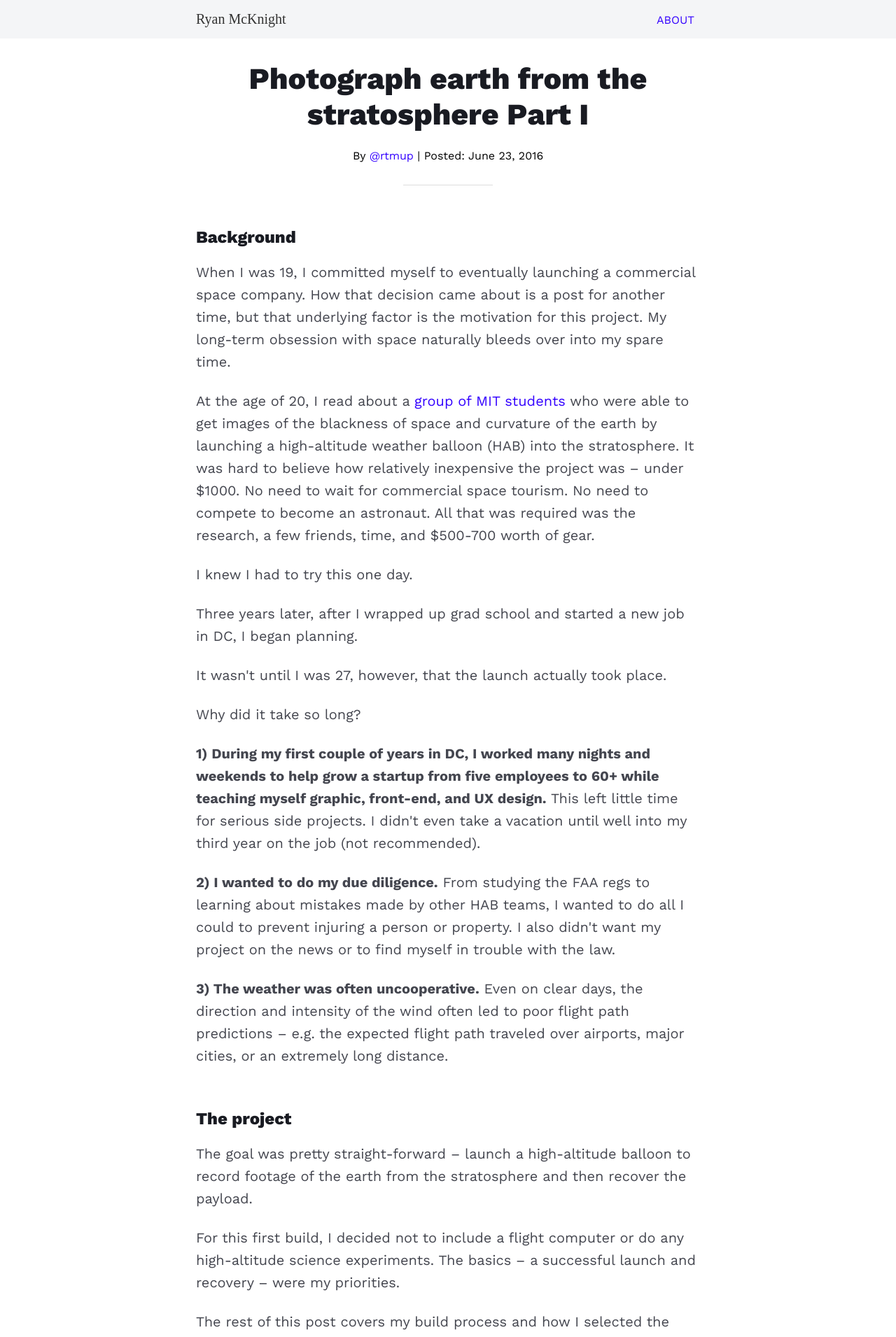
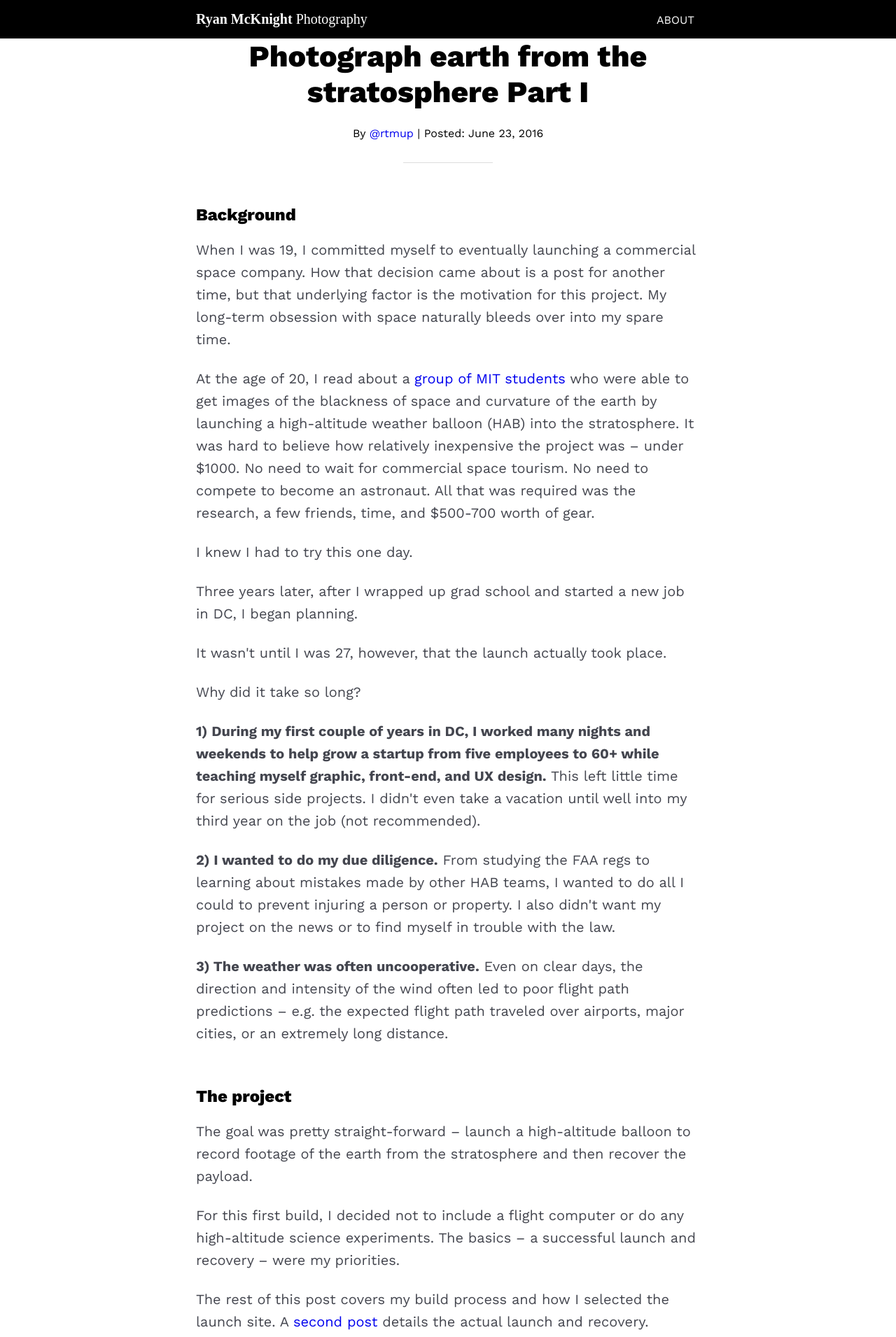
Before and after one commit to mcknightlabs/mcknight-studio, a Jekyll site: the page built from _posts/goal/2016-06-23-hab-part-1.md, in a window 1280 px wide. Shown: the top 1911 px of the page at 70% size. Built offline with Jekyll 4.4.1, drawn with Linux system fonts in a browser that asks for light colours; comment, search, counter and statistics services are not loaded.

Commit message:
updates styling

```diff
--- a/_includes/nav-desktop.html
+++ b/_includes/nav-desktop.html
@@ -1,5 +1,5 @@
 <nav class="top-nav-desktop">
-	<a href="{{ site.github.url }}" class="{% if page.url == '/index' %}current{% endif %}"><span class="site-logo">Ryan McKnight</span></a>
+	<a href="{{ site.github.url }}" class="site-name {% if page.url == '/index' %}current{% endif %}">Ryan McKnight <span class="site-subname">Photography</span></a>
 	<ul class="nav">
 		<li>
 			<a href="{{ site.github.url }}/about" class="{% if page.url == '/about' %}current{% endif %}">About</a>
--- a/_layouts/default.html
+++ b/_layouts/default.html
@@ -29,7 +29,7 @@
 
 	<body class="top-nav-push">
 		<div class="menu-wrapper hide-on-desktop">
-			<a href="{{ site.github.url }}/index.html" class="{% if page.url == '/index.html' %}current{% endif %}"><span class="site-logo site-logo-outside">RM</span></a>
+			<a href="{{ site.github.url }}/index.html" class="site-name {% if page.url == '/index.html' %}current{% endif %}">Ryan McKnight <span class="site-subname">Photography</span></a>
 			{% include nav-mobile.html navclass='nav-top' %}
 			<a id="showTopPush" class="main-menu-btn">Menu <img src="{{ site.github.url }}/media/img/menu-icon.png" width="25" height="14" class="hamburger-icon"></a>
 		</div>
--- a/index.html
+++ b/index.html
@@ -1,6 +1,8 @@
 ---
 layout: default
 ---
+
+<img src="/media/img/featured/1-green-seaturtle-galapagos.jpg">
 
 <section class="article-section home">
 
--- /dev/null
+++ b/scss/_gallery.scss
@@ -0,0 +1,49 @@
+.gallery {
+	display: grid;
+	grid-gap: 1rem;
+	grid-template-columns: repeat(12, 1fr);
+	margin-top: 2.5rem;
+	a {
+		&:hover {
+			text-decoration: none;
+		}
+	}
+	p {
+		font-size: .875rem;
+		margin: .5rem 0 0 0;
+	}
+	h2 {
+		font-family: Merriweather, serif;
+		font-size: 1rem;
+		font-weight: 700;
+		margin: 0;
+	}
+	figure {
+		border: 1px solid #e9ecef;
+		grid-column: span 12;
+		margin-bottom: 2.5rem;
+		transition: all .2s ease;
+		width: 100%;
+		figcaption {
+			margin: 0;
+			padding: 1.25rem;
+		}
+		&:hover {
+		    -webkit-box-shadow: 3px 3px 30px -2px rgba(153,153,153,.5);
+		    -moz-box-shadow: 3px 3px 30px -2px rgba(153,153,153,.5);
+		    box-shadow: 3px 3px 30px -2px rgba(153,153,153,.5);
+		    -webkit-transform: translateY(-2px);
+		    transform: translateY(-2px);
+		}
+	}
+}
+
+// medium screen size up
+@media (min-width: 600px ) {
+	.gallery {
+		grid-gap: 2rem;
+		figure {
+			grid-column: span 6;
+		}
+	}
+}
--- a/scss/_global.scss
+++ b/scss/_global.scss
@@ -4,61 +4,31 @@
 	-moz-osx-font-smoothing: grayscale;
 	overflow-y: scroll;
 }
-.gallery {
-	margin-top: 2.5rem;
-	display: grid;
-	grid-template-columns: repeat(12, 1fr);
-	grid-gap: 1rem;
-	h2 {
-		font-family: Merriweather;
-		font-size: 1rem;
-		font-weight: 700;
-		margin: 0;
-	}
-	p {
-		margin: .5rem 0 0 0;
-		font-size: .875rem;
-	}
-	.card-bg-img {
-		height: 200px;
-		width: 100%;
-		background-size: cover;
-		background-position: center center;
-	}
-	figure {
-		grid-column: span 12;
-		margin-bottom: 2.5rem;
-		transition: all .2s ease;
-		border: 1px solid #e9ecef;
-		width: 100%;
-		figcaption {
-			margin: 0;
-			padding: 1.25rem;
-		}
-		&:hover {
-		    -webkit-box-shadow: 3px 3px 30px -2px rgba(153,153,153,.5);
-		    -moz-box-shadow: 3px 3px 30px -2px rgba(153,153,153,.5);
-		    box-shadow: 3px 3px 30px -2px rgba(153,153,153,.5);
-		    -webkit-transform: translateY(-2px);
-		    transform: translateY(-2px);
-		}
-	}
-	a {
-		&:hover {
-			text-decoration: none;
-		}
+p, li {
+	color: #44464f;
+	font-size: 1.25rem;
+	font-weight: 400;
+	line-height: 1.6;
+}
+p {
+	margin-bottom: 1.5rem;
+}
+li {
+	margin-bottom: .5rem;
+}
+a {
+	text-decoration: none;
+	&:hover {
+		text-decoration: underline;
 	}
 }
-.shopify-collection {
-	padding: .5rem;
+img {
+	max-width: 100%;
 }
-.shopify-buy__product {
-	margin-bottom: 2rem;
-}
-.home {
-	h1 {
-		margin-bottom: 3rem;
-	}
+
+// headers
+h1, h2, h3, h4, h5 {
+	font-weight: 600;
 }
 h1 {
 	margin: .5rem 0 1rem 0;
@@ -73,14 +43,8 @@
 ul, ol {
 	margin-left: 1.5rem;
 }
-th, td {
-	text-align: left;
-	padding: 1rem 0;
-}
-h1, h2, h3, h4, h5 {
-	color: #191b22;
-	font-weight: 600;
-}
+
+// tables
 table {
 	font-size: .875rem;
 	width: 100%;
@@ -106,28 +70,12 @@
 .table-striped>tbody>tr:nth-child(odd)>th {
 	background-color: #f6f7f8;
 }
-p, li {
-	color: #44464f;
-	font-size: 1.25rem;
-	font-weight: 400;
-	line-height: 1.6;
+th, td {
+	text-align: left;
+	padding: 1rem 0;
 }
-p {
-	margin-bottom: 1.5rem;
-}
-li {
-	margin-bottom: .5rem;
-}
-img {
-	max-width: 100%;
-}
-a {
-	color: #3300FF;
-	text-decoration: none;
-	&:hover {
-		text-decoration: underline;
-	}
-}
+
+// figures
 figure {
 	max-width: 100%;
 	margin: 0 auto 2.5rem auto !important;
@@ -162,7 +110,6 @@
     padding-bottom: 90px; /* must be same height as the footer */
     margin: 0 auto;
 }
-
 
 // dividers
 .small-divider {
@@ -205,11 +152,12 @@
     box-sizing: border-box;
 }
 
-// image styling
+// image
 .img-border {
 	border: solid 1px #ccc;
 }
 
+// blockquote
 blockquote {
 	color: #3300FF;
 	font-size: 1.5rem;
@@ -228,17 +176,17 @@
 		letter-spacing: 1px;
 	}
 }
+
+// card
+.card-bg-img {
+	background-size: cover;
+	background-position: center center;
+	height: 200px;
+	width: 100%;
+}
+
 // medium screen size up
 @media (min-width: 600px ) {
-	.gallery {
-		grid-gap: 2rem;
-		figure {
-			grid-column: span 6;
-		}
-	}
-	.shopify-collection {
-		margin: 2rem;
-	}
 	p, li {
 		font-size: 1.25rem;
 	}
--- a/scss/_nav.scss
+++ b/scss/_nav.scss
@@ -4,13 +4,9 @@
 }
 header {
 	display: block;
-	background: #F4F5F7;
+	background: #000;
 	padding: 1rem 0;
-	margin: 0 0 2rem 0;
-}
-.rtmup-headshot {
-	float: right;
-	margin: 0 0 1rem 1rem;
+	margin: 0;
 }
 
 // top nav
@@ -45,27 +41,32 @@
 				padding: 0.8em;
 				letter-spacing: 1px;
 				&:hover {
-					background: #3300FF;
+					background: #000;
 				}
 				&:active {
-					background: #3300FF;
+					background: #000;
 					color: #fff;
 				}
 			}
 		}
 	}
 }
-.site-logo {
+.site-name {
 	display: inline-block;
-	font-size: 1.25rem;
+	font-size: .875rem;
 	font-family: Montserrat;
-	color: #333 !important;
+	font-weight: 600;
+	color: #fff;
+	&:hover {
+		text-decoration: none;
+	}
+}
+.site-subname {
+	font-weight: 100;
 }
 .menu-wrapper {
-	background: #F4F5F7;
+	background: #000;
 	padding: 1rem 0.9375rem;
-	border-bottom: solid 1px #ccc;
-	margin-bottom: 2.5rem;
 }
 .main-menu-btn {
 	text-transform: uppercase;
@@ -73,8 +74,7 @@
 	display: block;
 	text-align: center;
 	background: none;
-	margin: .25rem 0 0 0;
-	color: #191b22;
+	color: #fff;
 	&:hover {
 		text-decoration: none;
 	}
@@ -126,7 +126,7 @@
 				a {
 					font-size: 1rem;
 					padding: 0;
-					color: #3300FF;
+					color: #fff;
 					text-decoration: none;
 					text-transform: uppercase;
 					vertical-align: top;
@@ -137,9 +137,10 @@
 			}
 		}
 	}
-	.site-logo {
+	.site-name {
 		float: none;
-		color: #3300FF;
+		color: #fff;
+		font-size: 1.25rem;
 	}
 	.header {
 		display: block;
--- /dev/null
+++ b/scss/_shopify.scss
@@ -0,0 +1,13 @@
+.shopify-collection {
+	padding: .5rem;
+}
+.shopify-buy__product {
+	margin-bottom: 2rem;
+}
+
+// medium screen size up
+@media (min-width: 600px ) {
+	.shopify-collection {
+		margin: 2rem;
+	}
+}
--- a/scss/app.scss
+++ b/scss/app.scss
@@ -6,7 +6,8 @@
 @import "form";
 @import "listing";
 @import "article";
-@import "grid";
+@import "gallery";
+@import "shopify";
 @import "footer";
 @import "comments";
 @import "mailchimp";
--- a/stylesheets/app.css
+++ b/stylesheets/app.css
@@ -364,50 +364,28 @@
   -moz-osx-font-smoothing: grayscale;
   overflow-y: scroll; }
 
-.gallery {
-  margin-top: 2.5rem;
-  display: grid;
-  grid-template-columns: repeat(12, 1fr);
-  grid-gap: 1rem; }
-.gallery h2 {
-  font-family: Merriweather;
-  font-size: 1rem;
-  font-weight: 700;
-  margin: 0; }
-.gallery p {
-  margin: .5rem 0 0 0;
-  font-size: .875rem; }
-.gallery .card-bg-img {
-  height: 200px;
-  width: 100%;
-  background-size: cover;
-  background-position: center center; }
-.gallery figure {
-  grid-column: span 12;
-  margin-bottom: 2.5rem;
-  transition: all .2s ease;
-  border: 1px solid #e9ecef;
-  width: 100%; }
-.gallery figure figcaption {
-  margin: 0;
-  padding: 1.25rem; }
-.gallery figure:hover {
-  -webkit-box-shadow: 3px 3px 30px -2px rgba(153, 153, 153, 0.5);
-  -moz-box-shadow: 3px 3px 30px -2px rgba(153, 153, 153, 0.5);
-  box-shadow: 3px 3px 30px -2px rgba(153, 153, 153, 0.5);
-  -webkit-transform: translateY(-2px);
-  transform: translateY(-2px); }
-.gallery a:hover {
+p, li {
+  color: #44464f;
+  font-size: 1.25rem;
+  font-weight: 400;
+  line-height: 1.6; }
+
+p {
+  margin-bottom: 1.5rem; }
+
+li {
+  margin-bottom: .5rem; }
+
+a {
   text-decoration: none; }
+a:hover {
+  text-decoration: underline; }
 
-.shopify-collection {
-  padding: .5rem; }
+img {
+  max-width: 100%; }
 
-.shopify-buy__product {
-  margin-bottom: 2rem; }
-
-.home h1 {
-  margin-bottom: 3rem; }
+h1, h2, h3, h4, h5 {
+  font-weight: 600; }
 
 h1 {
   margin: .5rem 0 1rem 0; }
@@ -421,14 +399,6 @@
 
 ul, ol {
   margin-left: 1.5rem; }
-
-th, td {
-  text-align: left;
-  padding: 1rem 0; }
-
-h1, h2, h3, h4, h5 {
-  color: #191b22;
-  font-weight: 600; }
 
 table {
   font-size: .875rem;
@@ -453,26 +423,9 @@
 .table-striped > tbody > tr:nth-child(odd) > td, .table-striped > tbody > tr:nth-child(odd) > th {
   background-color: #f6f7f8; }
 
-p, li {
-  color: #44464f;
-  font-size: 1.25rem;
-  font-weight: 400;
-  line-height: 1.6; }
-
-p {
-  margin-bottom: 1.5rem; }
-
-li {
-  margin-bottom: .5rem; }
-
-img {
-  max-width: 100%; }
-
-a {
-  color: #3300FF;
-  text-decoration: none; }
-a:hover {
-  text-decoration: underline; }
+th, td {
+  text-align: left;
+  padding: 1rem 0; }
 
 figure {
   max-width: 100%;
@@ -560,15 +513,13 @@
 blockquote p, blockquote citation, blockquote citation a, blockquote li {
   letter-spacing: 1px; }
 
+.card-bg-img {
+  background-size: cover;
+  background-position: center center;
+  height: 200px;
+  width: 100%; }
+
 @media (min-width: 600px) {
-  .gallery {
-    grid-gap: 2rem; }
-  .gallery figure {
-    grid-column: span 6; }
-
-  .shopify-collection {
-    margin: 2rem; }
-
   p, li {
     font-size: 1.25rem; }
 
@@ -596,13 +547,9 @@
 
 header {
   display: block;
-  background: #F4F5F7;
+  background: #000;
   padding: 1rem 0;
-  margin: 0 0 2rem 0; }
-
-.rtmup-headshot {
-  float: right;
-  margin: 0 0 1rem 1rem; }
+  margin: 0; }
 
 .top-nav-desktop, .header {
   display: none; }
@@ -635,22 +582,26 @@
   padding: 0.8em;
   letter-spacing: 1px; }
 .top-nav ul li .menu-link:hover {
-  background: #3300FF; }
+  background: #000; }
 .top-nav ul li .menu-link:active {
-  background: #3300FF;
+  background: #000;
   color: #fff; }
 
-.site-logo {
+.site-name {
   display: inline-block;
-  font-size: 1.25rem;
+  font-size: .875rem;
   font-family: Montserrat;
-  color: #333 !important; }
+  font-weight: 600;
+  color: #fff; }
+.site-name:hover {
+  text-decoration: none; }
+
+.site-subname {
+  font-weight: 100; }
 
 .menu-wrapper {
-  background: #F4F5F7;
-  padding: 1rem 0.9375rem;
-  border-bottom: solid 1px #ccc;
-  margin-bottom: 2.5rem; }
+  background: #000;
+  padding: 1rem 0.9375rem; }
 
 .main-menu-btn {
   text-transform: uppercase;
@@ -658,8 +609,7 @@
   display: block;
   text-align: center;
   background: none;
-  margin: .25rem 0 0 0;
-  color: #191b22; }
+  color: #fff; }
 .main-menu-btn:hover {
   text-decoration: none; }
 
@@ -704,16 +654,17 @@
   .top-nav-desktop ul li a {
     font-size: 1rem;
     padding: 0;
-    color: #3300FF;
+    color: #fff;
     text-decoration: none;
     text-transform: uppercase;
     vertical-align: top; }
   .top-nav-desktop ul li a:hover {
     text-decoration: underline; }
 
-  .site-logo {
+  .site-name {
     float: none;
-    color: #3300FF; }
+    color: #fff;
+    font-size: 1.25rem; }
 
   .header {
     display: block; } }
@@ -949,6 +900,51 @@
     padding: 1rem 2rem; }
   article blockquote, article.b blockquote {
     box-sizing: border-box; } }
+.gallery {
+  display: grid;
+  grid-gap: 1rem;
+  grid-template-columns: repeat(12, 1fr);
+  margin-top: 2.5rem; }
+.gallery a:hover {
+  text-decoration: none; }
+.gallery p {
+  font-size: .875rem;
+  margin: .5rem 0 0 0; }
+.gallery h2 {
+  font-family: Merriweather, serif;
+  font-size: 1rem;
+  font-weight: 700;
+  margin: 0; }
+.gallery figure {
+  border: 1px solid #e9ecef;
+  grid-column: span 12;
+  margin-bottom: 2.5rem;
+  transition: all .2s ease;
+  width: 100%; }
+.gallery figure figcaption {
+  margin: 0;
+  padding: 1.25rem; }
+.gallery figure:hover {
+  -webkit-box-shadow: 3px 3px 30px -2px rgba(153, 153, 153, 0.5);
+  -moz-box-shadow: 3px 3px 30px -2px rgba(153, 153, 153, 0.5);
+  box-shadow: 3px 3px 30px -2px rgba(153, 153, 153, 0.5);
+  -webkit-transform: translateY(-2px);
+  transform: translateY(-2px); }
+
+@media (min-width: 600px) {
+  .gallery {
+    grid-gap: 2rem; }
+  .gallery figure {
+    grid-column: span 6; } }
+.shopify-collection {
+  padding: .5rem; }
+
+.shopify-buy__product {
+  margin-bottom: 2rem; }
+
+@media (min-width: 600px) {
+  .shopify-collection {
+    margin: 2rem; } }
 footer {
   margin: 0 0.9375rem;
   max-width: 45rem;
```
Also changed, not shown: media/img/menu-icon.png, scss/_grid.scss (deleted).
